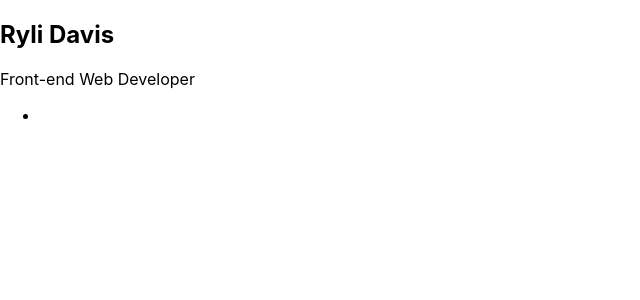
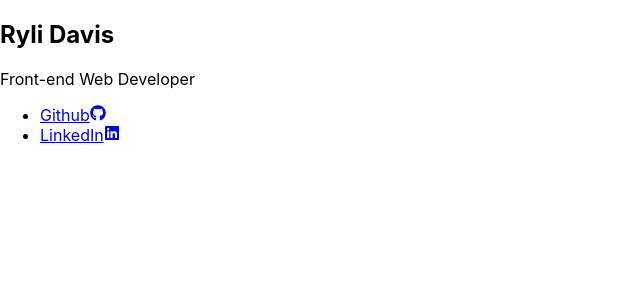
Before and after one commit to CodeRyliCode/RyliDavisPortfolio, a React (Create React App) app: page / in a window 1280 px wide. Shown: the top 300 px of the page, without its empty margins (0-640 px from the left). Built offline with nearby package versions, Linux system fonts and the light colour scheme.

Commit message:
Contact Links

```diff
--- a/src/components/Homepage.js
+++ b/src/components/Homepage.js
@@ -1,17 +1,39 @@
+import {FaGithub, FaLinkedin, FaLinkedinIn} from "react-icons/fa"
 const Homepage = () => {
   return (
 		<>
-<section>
+			<section className="homepage">
+				<div className="overlay">
 					<h1>Ryli Davis</h1>
 					<p>Front-end Web Developer</p>
 
 					<ul>
-   <li><a href ="https://twitter.com"></a></li>
+						<li>
+							<a
+								href="https://github.com/CodeRyliCode/"
+								target="_blank"
+								rel="noopenner noreferrer"
+							>
+							{/* this code will make the link open in a new tab: target="_blank" rel="noopenner noreferrer */}
+								{"Github"}
+								<FaGithub />
+							</a>
+						</li>
+						<li>
+							<a
+								href="https://www.linkedin.com/in/ryli-davis-b48354130/"
+								target="_blank"
+								rel="noopenner noreferrer"
+							>
+								{"LinkedIn"}
+								<FaLinkedin />
+							</a>
+						</li>
 					</ul>
-
+				</div>
 			</section>
 		</>
-   )
+	);
 }
 
 export default Homepage;
```
Lines whose indentation alone changed are shown as unchanged.
